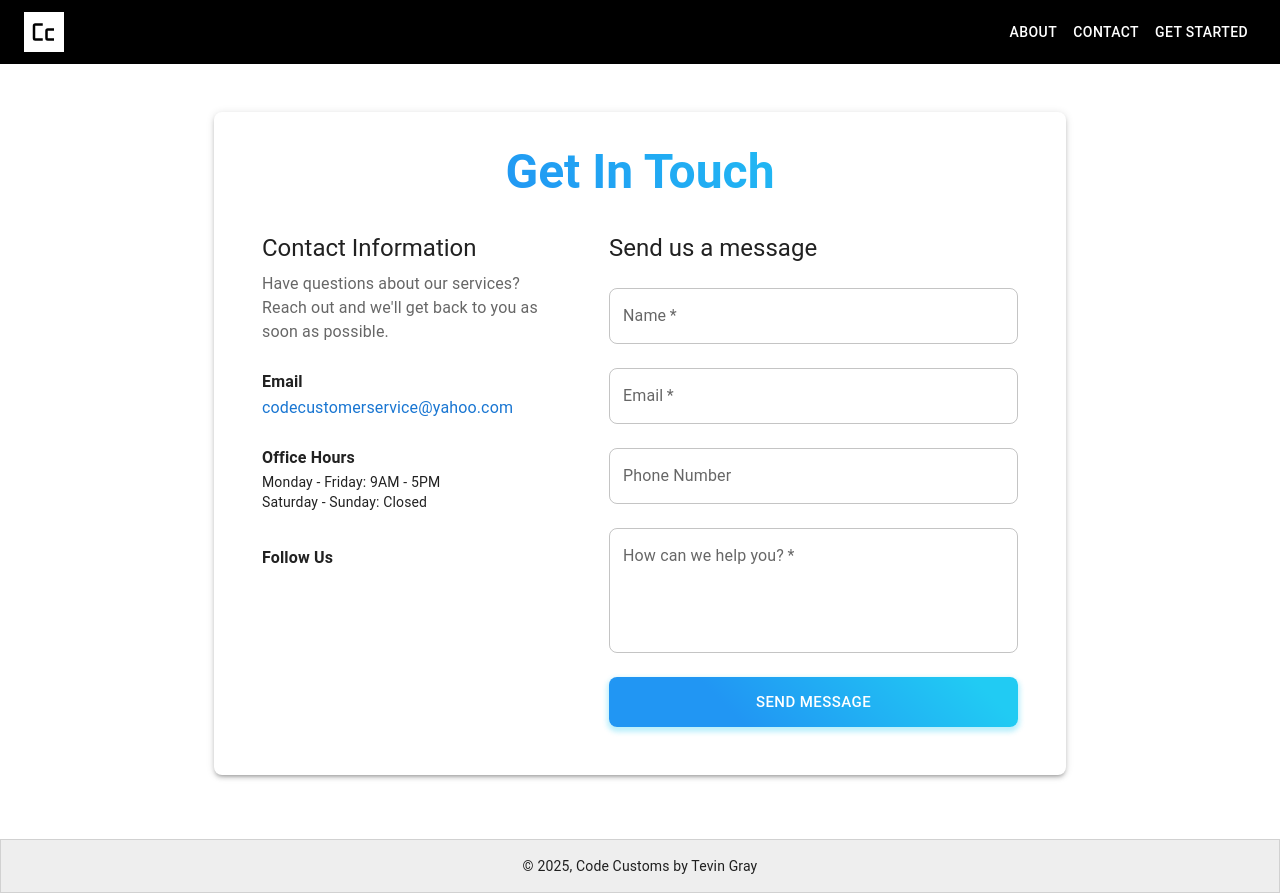
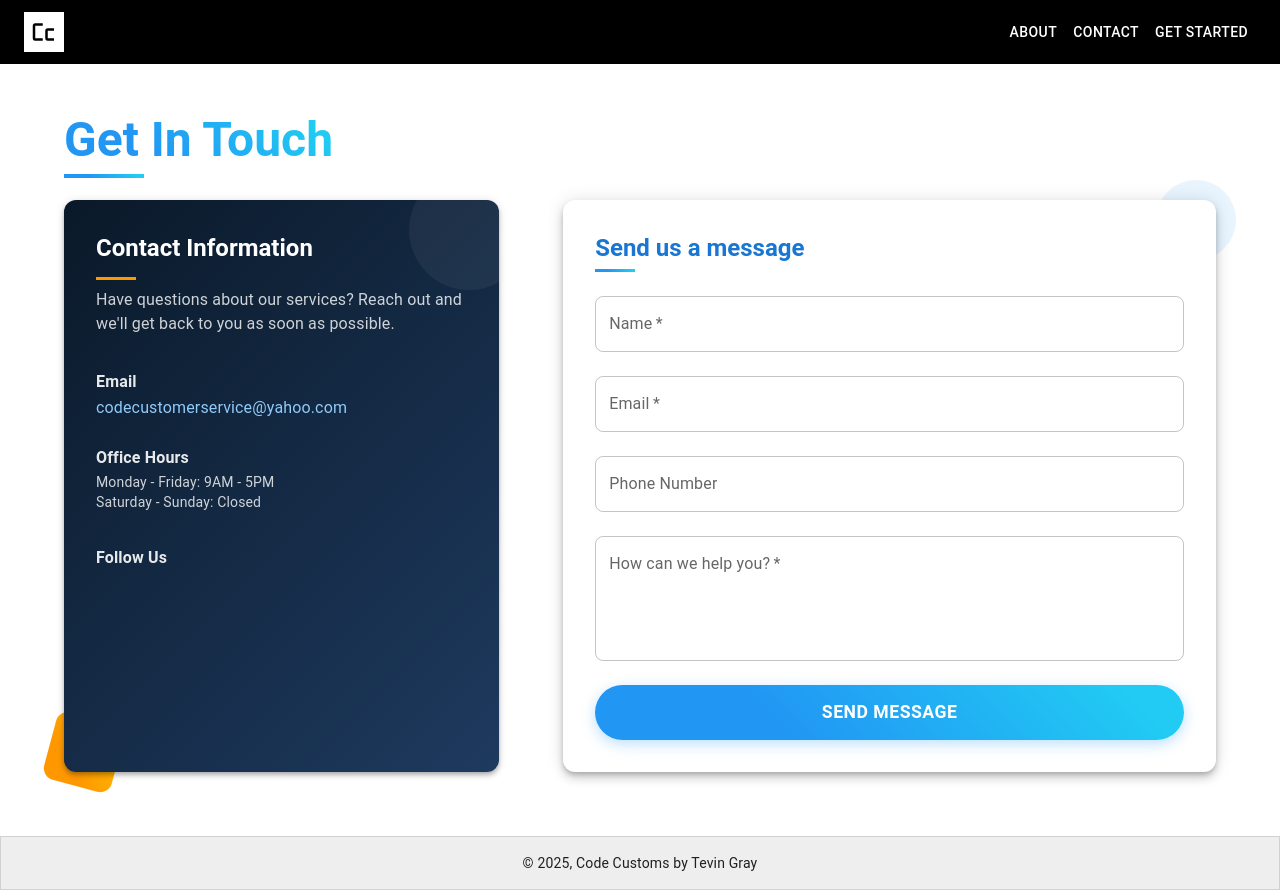
Before and after one commit to tjgray94/CodeCustoms, a Next.js app in the folder code-customs/: page /contact in a window 1280 px wide. Built offline with nearby package versions, Linux system fonts and the light colour scheme.

Commit message:
Updated design of Contact page

```diff
--- a/code-customs/src/app/contact/page.tsx
+++ b/code-customs/src/app/contact/page.tsx
@@ -38,78 +38,246 @@ export default function ContactPage() {
     <Box sx={{ display: "flex", flexDirection: "column", minHeight: "100vh" }}>
       <Navbar />
 
-      <Container maxWidth="md" sx={{ flex: 1, mt: 6, mb: 8 }}>
-        <Paper elevation={3} sx={{ p: 4, borderRadius: 2 }}>
-          <Typography variant="h3" align="center" gutterBottom sx={{
-            fontWeight: 600,
+      <Container maxWidth="lg" sx={{ flex: 1, mt: 6, mb: 8 }}>
+        <Box sx={{ position: 'relative' }}>
+          <Typography
+            variant="h3"
+            align="left"
+            gutterBottom
+            sx={{
+              fontWeight: 700,
               background: 'linear-gradient(45deg, #2196F3 30%, #21CBF3 90%)',
               backgroundClip: 'text',
               textFillColor: 'transparent',
-            mb: 2
-          }}>
+              mb: 4,
+              position: 'relative',
+              display: 'inline-block',
+              '&::after': {
+                content: '""',
+                position: 'absolute',
+                bottom: -10,
+                left: 0,
+                width: '80px',
+                height: '4px',
+                background: 'linear-gradient(45deg, #2196F3 30%, #21CBF3 90%)',
+              }
+            }}
+          >
             Get In Touch
           </Typography>
 
           {submitted ? (
+            <Paper
+              elevation={4}
+              sx={{
+                p: 6,
+                borderRadius: 3,
+                textAlign: 'center',
+                background: 'linear-gradient(to right, rgba(33, 150, 243, 0.02), rgba(33, 203, 243, 0.08))',
+                position: 'relative',
+                overflow: 'hidden'
+              }}
+            >
               <Box sx={{
-              textAlign: 'center',
-              py: 6,
+                position: 'absolute',
+                top: -40,
+                right: -40,
+                width: 150,
+                height: 150,
+                borderRadius: '50%',
+                background: 'rgba(33, 150, 243, 0.1)',
+                zIndex: 0
+              }} />
+
+              <Box sx={{
+                position: 'relative',
+                zIndex: 1,
                 display: 'flex',
                 flexDirection: 'column',
                 alignItems: 'center',
                 gap: 2
               }}>
-              <Typography variant="h5" color="primary" gutterBottom>
+                <Typography
+                  variant="h4"
+                  color="primary"
+                  gutterBottom
+                  sx={{ fontWeight: 600 }}
+                >
                   Thank you for reaching out!
                 </Typography>
-              <Typography variant="body1" sx={{ mb: 3, maxWidth: '600px' }}>
+                <Typography variant="body1" sx={{ mb: 4, maxWidth: '600px', fontSize: '1.1rem' }}>
                   We&apos;ve received your inquiry and will get back to you as soon as possible.
                   Our team typically responds within 24-48 business hours.
                 </Typography>
                 <Button
-                variant="outlined"
+                  variant="contained"
                   onClick={() => setSubmitted(false)}
-                sx={{ borderRadius: 2 }}
+                  sx={{
+                    borderRadius: 50,
+                    px: 4,
+                    py: 1.2,
+                    background: 'linear-gradient(45deg, #2196F3 30%, #21CBF3 90%)',
+                    boxShadow: '0 4px 10px rgba(33, 150, 243, 0.3)',
+                    '&:hover': {
+                      boxShadow: '0 6px 14px rgba(33, 150, 243, 0.4)',
+                      transform: 'translateY(-2px)'
+                    },
+                    transition: 'all 0.3s ease'
+                  }}
                 >
                   Send Another Message
                 </Button>
               </Box>
+            </Paper>
           ) : (
             <>
-              <Box sx={{ display: 'grid', gridTemplateColumns: { xs: '1fr', md: '5fr 7fr' }, gap: 4 }}>
-                <Box sx={{ p: 2 }}>
-                  <Typography variant="h5" gutterBottom>
+              <Box sx={{
+                display: 'grid',
+                gridTemplateColumns: { xs: '1fr', md: '4fr 6fr' },
+                gap: { xs: 4, md: 8 },
+                position: 'relative'
+              }}>
+                {/* Contact Info Card */}
+                <Box sx={{ position: 'relative' }}>
+                  <Paper
+                    elevation={4}
+                    sx={{
+                      p: 4,
+                      borderRadius: 3,
+                      background: 'linear-gradient(135deg, #0a1929 0%, #1e3a5f 100%)',
+                      color: 'white',
+                      height: '100%',
+                      position: 'relative',
+                      zIndex: 1,
+                      overflow: 'hidden',
+                      transition: 'transform 0.3s ease-in-out',
+                      '&:hover': {
+                        transform: 'translateY(-5px)'
+                      }
+                    }}
+                  >
+                    <Box sx={{
+                      position: 'absolute',
+                      top: -30,
+                      right: -30,
+                      width: 120,
+                      height: 120,
+                      borderRadius: '50%',
+                      background: 'rgba(255, 255, 255, 0.05)',
+                      zIndex: 0
+                    }} />
+
+                    <Box sx={{ position: 'relative', zIndex: 1 }}>
+                      <Typography
+                        variant="h5"
+                        gutterBottom
+                        sx={{
+                          fontWeight: 600,
+                          pb: 2,
+                          position: 'relative',
+                          '&::after': {
+                            content: '""',
+                            position: 'absolute',
+                            bottom: 0,
+                            left: 0,
+                            width: '40px',
+                            height: '3px',
+                            background: '#FF9800',
+                          }
+                        }}
+                      >
                         Contact Information
                       </Typography>
-                  <Typography variant="body1" sx={{ mb: 3, color: 'text.secondary' }}>
+
+                      <Typography variant="body1" sx={{ mb: 4, color: 'rgba(255,255,255,0.8)' }}>
                         Have questions about our services? Reach out and we&apos;ll get back to you as soon as possible.
                       </Typography>
 
                       <Box sx={{ mb: 3 }}>
-                    <Typography variant="subtitle1" fontWeight="bold">Email</Typography>
-                    <Typography variant="body1" color="primary">
+                        <Typography variant="subtitle1" sx={{ fontWeight: 600, color: 'rgba(255,255,255,0.9)' }}>
+                          Email
+                        </Typography>
+                        <Typography variant="body1" sx={{ color: '#90caf9' }}>
                           codecustomerservice@yahoo.com
                         </Typography>
                       </Box>
 
                       <Box sx={{ mb: 3 }}>
-                    <Typography variant="subtitle1" fontWeight="bold">Office Hours</Typography>
-                    <Typography variant="body2">Monday - Friday: 9AM - 5PM</Typography>
-                    <Typography variant="body2">Saturday - Sunday: Closed</Typography>
+                        <Typography variant="subtitle1" sx={{ fontWeight: 600, color: 'rgba(255,255,255,0.9)' }}>
+                          Office Hours
+                        </Typography>
+                        <Typography variant="body2" sx={{ color: 'rgba(255,255,255,0.8)' }}>
+                          Monday - Friday: 9AM - 5PM
+                        </Typography>
+                        <Typography variant="body2" sx={{ color: 'rgba(255,255,255,0.8)' }}>
+                          Saturday - Sunday: Closed
+                        </Typography>
                       </Box>
 
                       <Box sx={{ mt: 4 }}>
-                    <Typography variant="subtitle1" fontWeight="bold">Follow Us</Typography>
+                        <Typography variant="subtitle1" sx={{ fontWeight: 600, color: 'rgba(255,255,255,0.9)' }}>
+                          Follow Us
+                        </Typography>
                         <Box sx={{ display: 'flex', gap: 2, mt: 1 }}>
                           {/* Social media icons would go here */}
                         </Box>
                       </Box>
                     </Box>
+                  </Paper>
 
-                <Box sx={{ p: 2 }}>
+                  {/* Decorative element */}
+                  <Box sx={{
+                    position: 'absolute',
+                    width: '70px',
+                    height: '70px',
+                    borderRadius: '12px',
+                    background: 'linear-gradient(45deg, #FF9800 30%, #FFC107 90%)',
+                    bottom: -15,
+                    left: -15,
+                    transform: 'rotate(15deg)',
+                    zIndex: 0,
+                    display: { xs: 'none', md: 'block' }
+                  }} />
+                </Box>
+
+                {/* Contact Form Card */}
+                <Box sx={{ position: 'relative' }}>
+                  <Paper
+                    elevation={6}
+                    sx={{
+                      p: 4,
+                      borderRadius: 3,
+                      background: 'white',
+                      position: 'relative',
+                      zIndex: 1,
+                      transition: 'transform 0.3s ease-in-out, box-shadow 0.3s ease-in-out',
+                      '&:hover': {
+                        transform: 'translateY(-5px)',
+                        boxShadow: '0 20px 40px rgba(0,0,0,0.1)'
+                      }
+                    }}
+                  >
                     <form onSubmit={handleSubmit(onSubmit)}>
                       <Stack spacing={3}>
-                      <Typography variant="h5" gutterBottom sx={{ mt: 0.5 }}>
+                        <Typography
+                          variant="h5"
+                          gutterBottom
+                          sx={{
+                            fontWeight: 600,
+                            color: '#1976d2',
+                            pb: 1,
+                            position: 'relative',
+                            '&::after': {
+                              content: '""',
+                              position: 'absolute',
+                              bottom: 0,
+                              left: 0,
+                              width: '40px',
+                              height: '3px',
+                              background: 'linear-gradient(45deg, #2196F3 30%, #21CBF3 90%)',
+                            }
+                          }}
+                        >
                           Send us a message
                         </Typography>
 
@@ -175,21 +343,43 @@ export default function ContactPage() {
                           variant="contained"
                           size="large"
                           sx={{
-                          borderRadius: 2,
+                            borderRadius: 50,
+                            px: 4,
+                            py: 1.5,
+                            fontSize: '1.1rem',
+                            fontWeight: 600,
                             background: 'linear-gradient(45deg, #2196F3 30%, #21CBF3 90%)',
-                          boxShadow: '0 3px 5px 2px rgba(33, 203, 243, .3)',
-                          py: 1.5
+                            boxShadow: '0 4px 14px rgba(33, 150, 243, 0.3)',
+                            '&:hover': {
+                              boxShadow: '0 6px 18px rgba(33, 150, 243, 0.4)',
+                              transform: 'translateY(-3px)'
+                            },
+                            transition: 'all 0.3s ease'
                           }}
                         >
                           Send Message
                         </Button>
                       </Stack>
                     </form>
+                  </Paper>
+
+                  {/* Decorative element */}
+                  <Box sx={{
+                    position: 'absolute',
+                    width: '80px',
+                    height: '80px',
+                    borderRadius: '50%',
+                    background: 'rgba(33, 150, 243, 0.1)',
+                    top: -20,
+                    right: -20,
+                    zIndex: 0,
+                    display: { xs: 'none', md: 'block' }
+                  }} />
                 </Box>
               </Box>
             </>
           )}
-        </Paper>
+        </Box>
       </Container>
 
       <Footer />
```
Lines whose indentation alone changed are shown as unchanged.
